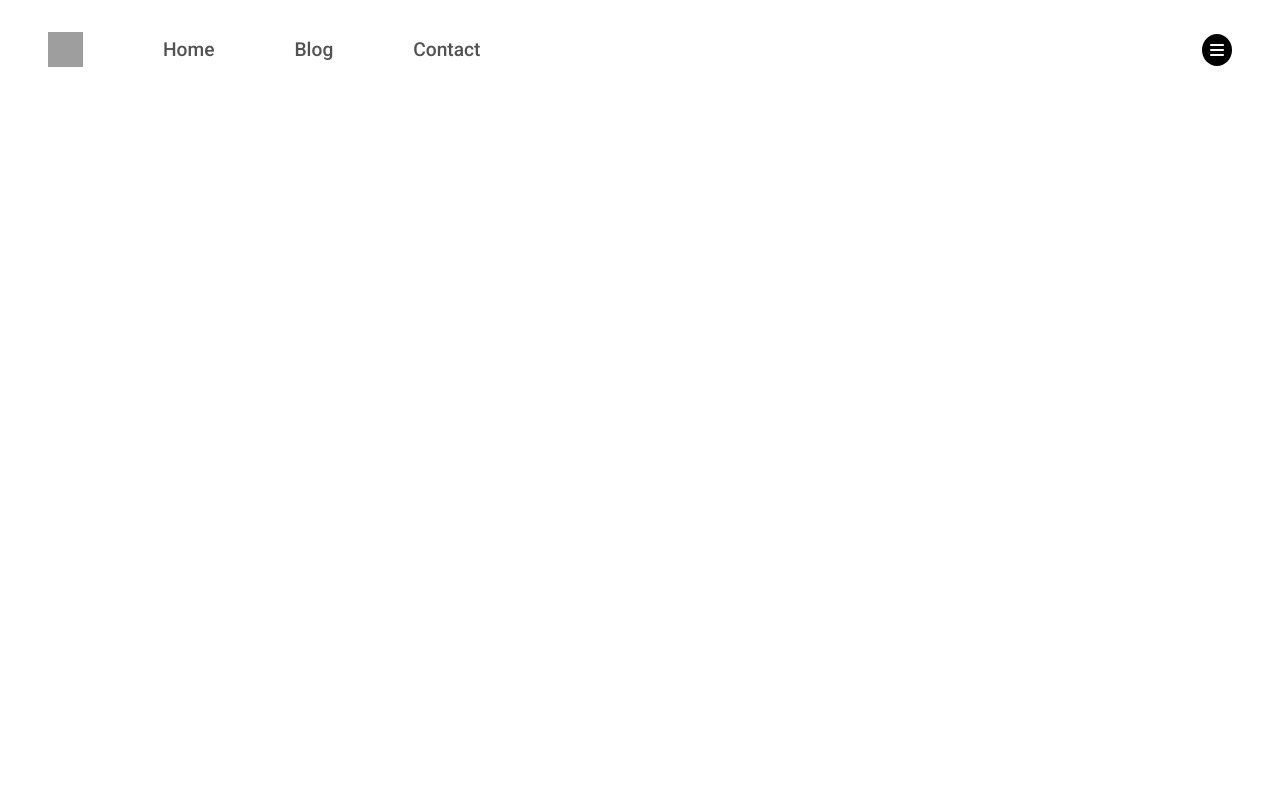
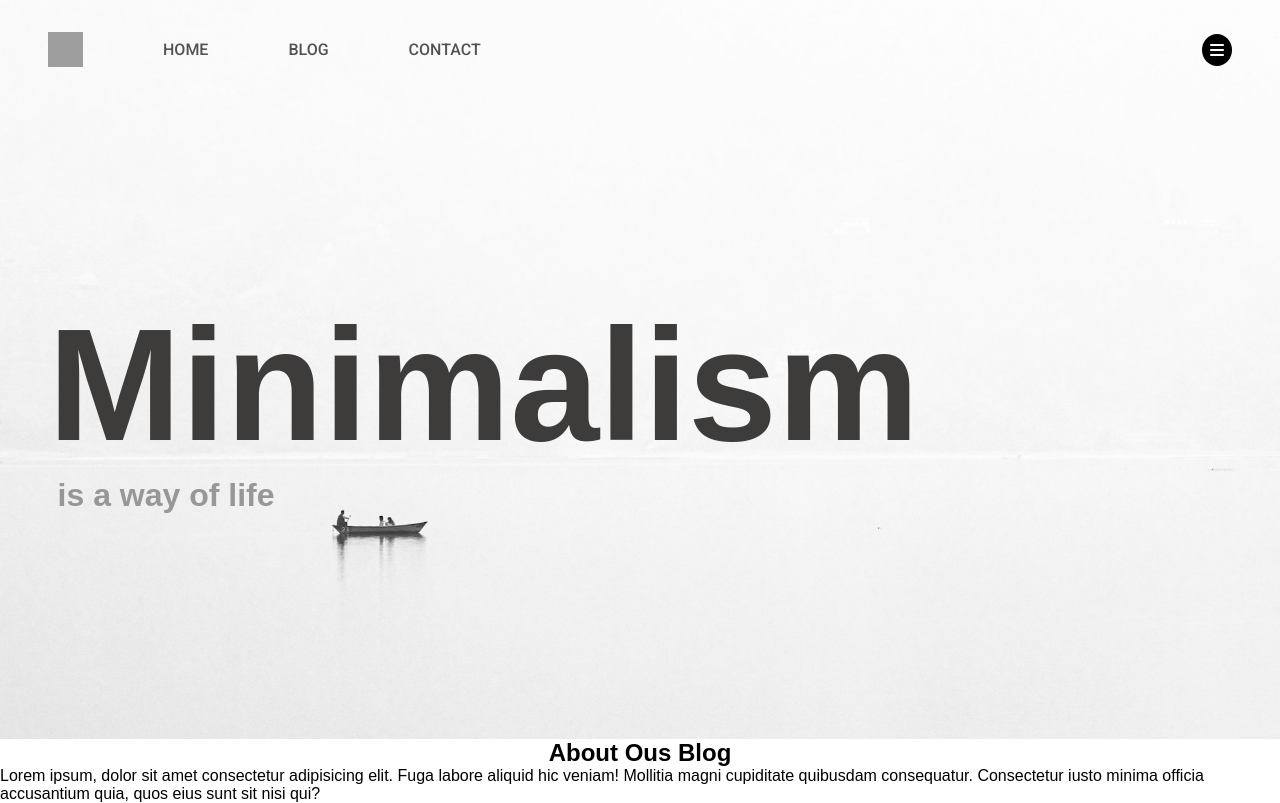
Before and after one commit to Willpower0304/minimalistic-react-website, a React (Vite) app: page / in a window 1280 px wide. Built offline with nearby package versions, Linux system fonts and the light colour scheme; grey boxes are pictures that could not be loaded.

Commit message:
feat: Hero Section

```diff
--- a/index.html
+++ b/index.html
@@ -2,7 +2,7 @@
 <html lang="en">
   <head>
     <meta charset="UTF-8" />
-    <link rel="icon" type="image/svg+xml" href="" />
+    <link rel="icon" type="image/svg+xml" href="/public/title.logo.svg" />
     <meta name="viewport" content="width=device-width, initial-scale=1.0" />
     <title>Practice Project</title>
   </head>
--- a/src/App.jsx
+++ b/src/App.jsx
@@ -1,11 +1,17 @@
 import styles from "./App.module.css";
-import { Navbar } from "./components/Navbar";
+import { Blog } from "./components/Blog/Blog";
+import { Hero } from "./components/Hero/Hero";
+import { Navbar } from "./components/Navbar/Navbar";
 
 function App() {
   return (
-    <div className={styles.App}>
-      <Navbar />
-    </div>
+    <>
+      <div className={styles.App}>
+        <Navbar />
+        <Hero />
+      </div>
+      <Blog />
+    </>
   );
 }
 
--- a/src/App.module.css
+++ b/src/App.module.css
@@ -1,8 +1,11 @@
 @import "./vars.css";
 
 .App {
-  margin-top: 1rem;
   width: 100%;
   height: 100%;
   overflow: hidden;
+  background-image: url("../public/bg.jpg");
+  background-position: center;
+  background-size: cover;
+  background-repeat: no-repeat;
 }
--- /dev/null
+++ b/src/components/Blog/Blog.jsx
@@ -0,0 +1,16 @@
+import React from "react";
+import styles from "./Blog.module.css";
+
+export const Blog = () => {
+  return (
+    <section className={styles.container}>
+      <h2>About Ous Blog</h2>
+      <p>
+        Lorem ipsum, dolor sit amet consectetur adipisicing elit. Fuga labore
+        aliquid hic veniam! Mollitia magni cupiditate quibusdam consequatur.
+        Consectetur iusto minima officia accusantium quia, quos eius sunt sit
+        nisi qui?
+      </p>
+    </section>
+  );
+};
--- /dev/null
+++ b/src/components/Blog/Blog.module.css
@@ -0,0 +1,7 @@
+@import "../../vars.css";
+
+.container {
+  display: flex;
+  flex-direction: column;
+  align-items: center;
+}
--- /dev/null
+++ b/src/components/Hero/Hero.jsx
@@ -0,0 +1,11 @@
+import React from "react";
+import styles from "./Hero.module.css";
+
+export const Hero = () => {
+  return (
+    <section className={styles.container}>
+      <h1 className={styles.title}>Minimalism</h1>
+      <h4 className={styles.slogan}>is a way of life</h4>
+    </section>
+  );
+};
--- /dev/null
+++ b/src/components/Hero/Hero.module.css
@@ -0,0 +1,18 @@
+@import "../../vars.css";
+
+.container {
+  display: flex;
+  flex-direction: column;
+  margin: 14.1rem 3rem;
+}
+
+.container .title {
+  font-size: 10rem;
+  color: #3e3b3b;
+}
+
+.container .slogan {
+  font-size: 2rem;
+  color: #989797;
+  margin: 0 0.6rem;
+}
--- a/src/components/Navbar.jsx
+++ b/src/components/Navbar/Navbar.jsx
@@ -1,7 +1,7 @@
 import React from "react";
 import styles from "./Navbar.module.css";
 
-import { getImageUrl } from "../utils";
+import { getImageUrl } from "../../utils";
 
 export const Navbar = () => {
   return (
@@ -18,13 +18,13 @@ export const Navbar = () => {
             </a>
           </li>
           <li>
-            <a href="">Home</a>
+            <a href="">HOME</a>
           </li>
           <li>
-            <a href="">Blog</a>
+            <a href="">BLOG</a>
           </li>
           <li>
-            <a href="">Contact</a>
+            <a href="">CONTACT</a>
           </li>
         </ul>
       </div>
--- a/src/components/Navbar.module.css
+++ b/src/components/Navbar/Navbar.module.css
@@ -1,10 +1,10 @@
-@import "../vars.css";
+@import "../../vars.css";
 
 .container {
   display: flex;
   align-items: center;
   justify-content: space-between;
-  padding: 1rem 3rem;
+  margin: 2rem 3rem;
 }
 
 .container .leftcontainer ul {
@@ -19,7 +19,12 @@
   text-decoration: none;
   color: rgb(82, 82, 82);
   font-weight: 500;
-  font-size: 1.2rem;
+  font-size: 1rem;
+  transition: all 0.2s ease-in;
+}
+
+.container .leftcontainer a:hover {
+  color: rgb(158, 158, 158);
 }
 
 .container .leftcontainer .imglogo {
```
Also changed, not shown: public/bg.jpg (added), public/title.logo.svg (added).
